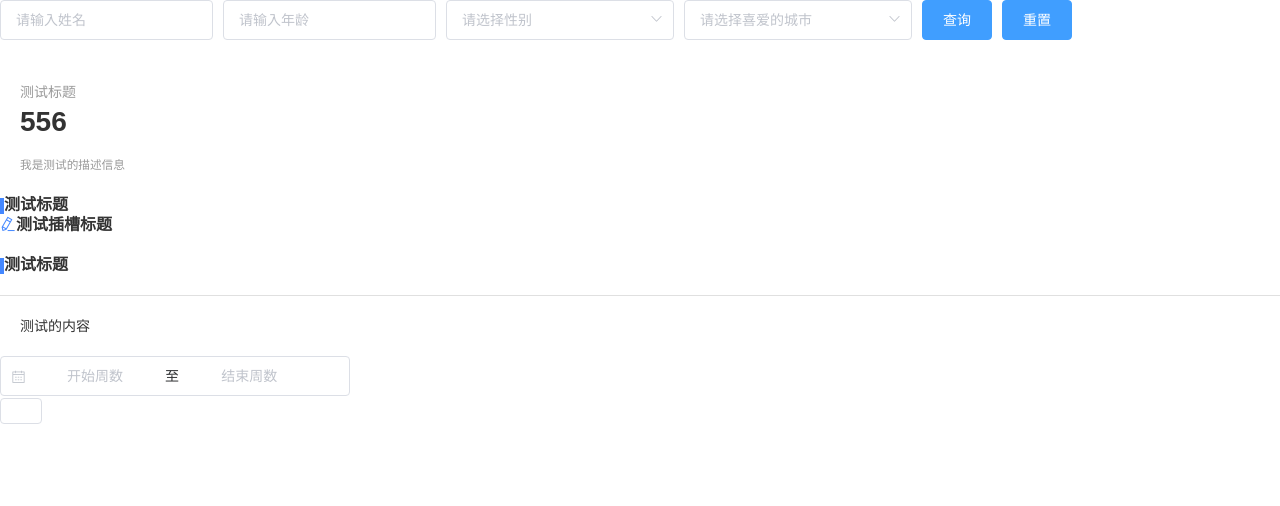
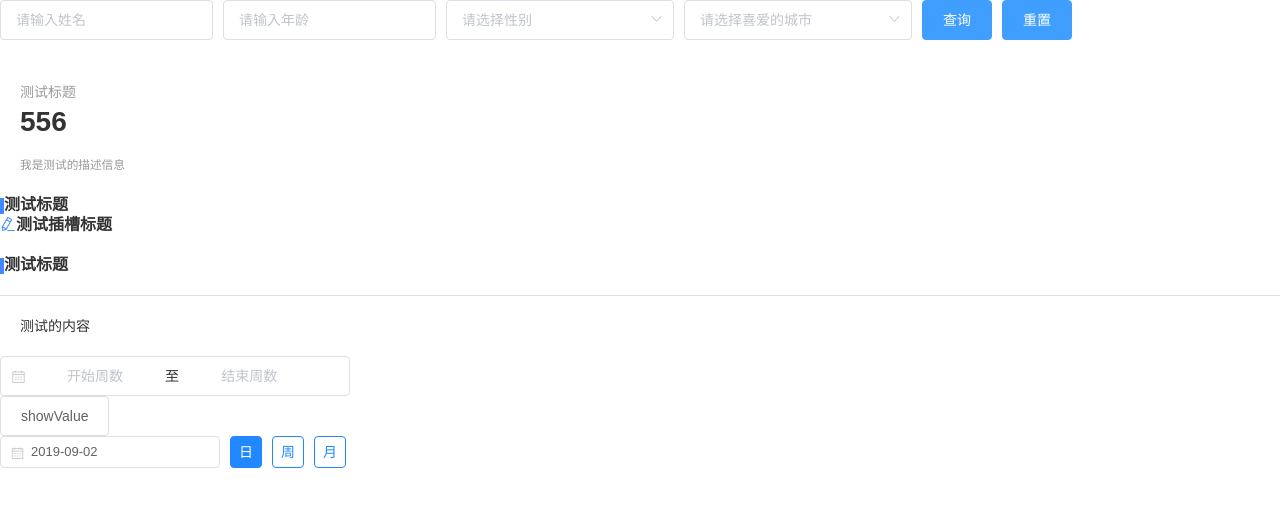
Before and after one commit to yhzzy/yh-ui-components, a Vue app: page / in a window 1280 px wide. Shown: the top 506 px of the page. Built offline with nearby package versions, Linux system fonts and the light colour scheme.

Commit message:
增加日期类型切换选择器

```diff
--- a/src/App.vue
+++ b/src/App.vue
@@ -17,7 +17,8 @@
       <p>测试的内容</p>
     </yh-card>
     <yh-week-range :week-times.sync="weekTimes" :week-config="weekConfig"></yh-week-range>
-    <el-button @click="showValue"></el-button>
+    <el-button @click="showValue">showValue</el-button>
+    <yh-switch-datepicker v-model="timeValue"></yh-switch-datepicker>
   </div>
 </template>
 
@@ -36,14 +37,14 @@ export default {
         {
           type: 'input',
           prop: 'name',
-          config: {
+          elementConfig: {
             placeholder: '请输入姓名',
           },
         },
         {
           type: 'input',
           prop: 'age',
-          config: {
+          elementConfig: {
             placeholder: '请输入年龄',
           },
         },
@@ -51,7 +52,7 @@ export default {
           type: 'select',
           prop: 'sexy',
           optionGroup: false,
-          config: {
+          elementConfig: {
             placeholder: '请选择性别',
           },
           value: 'id',
@@ -70,7 +71,7 @@ export default {
         {
           type: 'select',
           prop: 'loveCity',
-          config: {
+          elementConfig: {
             placeholder: '请选择喜爱的城市',
           },
           optionGroup: true,
@@ -112,15 +113,12 @@ export default {
           },
         },
       },
+      timeValue: Date.now(),
     };
   },
   methods: {
-    search(params) {
-      console.log(params);
-    },
-    showValue() {
-      console.log(this.weekTimes);
-    },
+    search() {},
+    showValue() {},
   },
 };
 </script>
--- a/src/assets/color.less
+++ b/src/assets/color.less
@@ -5,3 +5,4 @@
 @backgroundColor: #ECEDEF;
 @borderColor: #E0E0E0;
 @maskColor: rgba(0, 0, 0, 0.5);
+@mainBtnColor: #2288FF;
--- a/src/assets/less/all.less
+++ b/src/assets/less/all.less
@@ -2,3 +2,4 @@
 @import "blockTitle";
 @import "card";
 @import "weekRange";
+@import "switchDatepicker";
--- /dev/null
+++ b/src/assets/less/switchDatepicker.less
@@ -0,0 +1,19 @@
+.yh-switch-datepicker {
+  .yh-switch-datepicker-input {
+    float: left;
+  }
+  .yh-switch-datepicker-type {
+    float: left;
+    margin-left: 10px;
+    .yh-switch-datepicker-type-btn {
+      padding: 8px;
+      border: 1px solid @mainBtnColor;
+      color: @mainBtnColor;
+      transition: all ease .2s;
+      &:hover, &.active {
+        background: @mainBtnColor;
+        color: #FFF;
+      }
+    }
+  }
+}
--- a/src/components/Query/Query.vue
+++ b/src/components/Query/Query.vue
@@ -1,21 +1,21 @@
 <template>
   <div class="yh-query">
-    <el-form :inline="true" :model="queryParams" v-bind="{ ...formConfig }">
+    <el-form :inline="true" :model="queryParams" v-bind="{ ...elementFormConfig }">
       <el-form-item
         v-for="(item, index) in config"
         :key="index"
         :label="item.label"
-        v-bind="{ ...formItemConfig }"
+        v-bind="{ ...elementFormItemConfig }"
       >
         <el-input
           v-if="item.type === 'input'"
           v-model="queryParams[item.prop]"
-          v-bind="{ ...item.config }"
+          v-bind="{ ...item.elementConfig }"
         ></el-input>
         <el-select
           v-if="item.type === 'select'"
           v-model="queryParams[item.prop]"
-          v-bind="{ ...item.config }"
+          v-bind="{ ...item.elementConfig }"
         >
           <div v-if="!item.optionGroup">
             <el-option
@@ -46,10 +46,10 @@
         </el-select>
       </el-form-item>
       <el-form-item>
-        <el-button type="primary" v-bind="{ ...btnConfig }" @click="searchForm(false)">
+        <el-button type="primary" v-bind="{ ...elementBtnConfig }" @click="searchForm(false)">
           查询
         </el-button>
-        <el-button type="primary" v-bind="{ ...btnConfig }" @click="searchForm(true)">
+        <el-button type="primary" v-bind="{ ...elementBtnConfig }" @click="searchForm(true)">
           重置
         </el-button>
       </el-form-item>
@@ -69,19 +69,19 @@ export default {
       type: Array,
       required: true,
     },
-    formConfig: {
+    elementFormConfig: {
       type: Object,
       default: () => {
         return {};
       },
     },
-    formItemConfig: {
+    elementFormItemConfig: {
       type: Object,
       default: () => {
         return {};
       },
     },
-    btnConfig: {
+    elementBtnConfig: {
       type: Object,
       default: () => {
         return {};
--- /dev/null
+++ b/src/components/SwitchDatepicker/SwitchDatepicker.vue
@@ -0,0 +1,94 @@
+<template>
+  <div class="yh-switch-datepicker clear">
+    <div class="yh-switch-datepicker-input">
+      <el-date-picker
+        v-model="timeValue"
+        :clearable="false"
+        size="small"
+        v-bind="{ ...dateTypes[activeType], ...elementConfig }"
+        @change="changeTime"
+      >
+      </el-date-picker>
+    </div>
+    <div class="yh-switch-datepicker-type">
+      <el-button
+        v-for="item in types"
+        :key="item"
+        :class="{ active: activeType === item }"
+        class="yh-switch-datepicker-type-btn"
+        plain
+        @click="changeType(item)"
+      >
+        {{ btnName[item] }}
+      </el-button>
+    </div>
+  </div>
+</template>
+
+<script>
+export default {
+  name: 'SwitchDatepicker',
+  props: {
+    value: {
+      type: [String, Number, Date],
+      required: true,
+    },
+    types: {
+      type: Array,
+      default: () => {
+        return ['date', 'week', 'month'];
+      },
+    },
+    elementConfig: {
+      type: Object,
+      default: () => {
+        return {};
+      },
+    },
+  },
+  data() {
+    return {
+      timeValue: this.value,
+      dateTypes: {
+        date: {
+          type: 'date',
+          format: 'yyyy-MM-dd',
+          placeholder: '请选择日期',
+        },
+        week: {
+          type: 'week',
+          format: 'yyyy 第 WW 周',
+          placeholder: '请选择周数',
+        },
+        month: {
+          type: 'month',
+          format: 'yyyy-MM',
+          placeholder: '请选择月份',
+        },
+        year: {
+          type: 'year',
+          format: 'yyyy',
+          placeholder: '请选择年份',
+        },
+      },
+      btnName: {
+        date: '日',
+        week: '周',
+        month: '月',
+        year: '年',
+      },
+      activeType: 'date',
+    };
+  },
+  methods: {
+    changeType(item) {
+      const vm = this;
+      vm.activeType = item;
+    },
+    changeTime() {
+      const vm = this;
+      vm.$emit('input', vm.timeValue);
+    },
+  },
+};
+</script>
--- a/src/components/WeekRange/WeekRange.vue
+++ b/src/components/WeekRange/WeekRange.vue
@@ -7,7 +7,7 @@
       format="yyyy"
       start-placeholder="开始周数"
       end-placeholder="结束周数"
-      v-bind="{ ...weekConfig }"
+      v-bind="{ ...elementConfig }"
       @change="changeWeeks"
     >
     </el-date-picker>
@@ -26,7 +26,7 @@ export default {
       type: String,
       required: true,
     },
-    weekConfig: {
+    elementConfig: {
       type: Object,
       default: () => {
         return {};
--- a/src/components/index.js
+++ b/src/components/index.js
@@ -3,5 +3,6 @@ import Card from './Card/Card';
 import DashboardCard from './DashboardCard/DashboardCard';
 import BlockTitle from './BlockTitle/BlockTitle';
 import WeekRange from './WeekRange/WeekRange';
+import SwitchDatepicker from './SwitchDatepicker/SwitchDatepicker';
 
-export { Query, Card, DashboardCard, BlockTitle, WeekRange };
+export { Query, Card, DashboardCard, BlockTitle, WeekRange, SwitchDatepicker };
```
